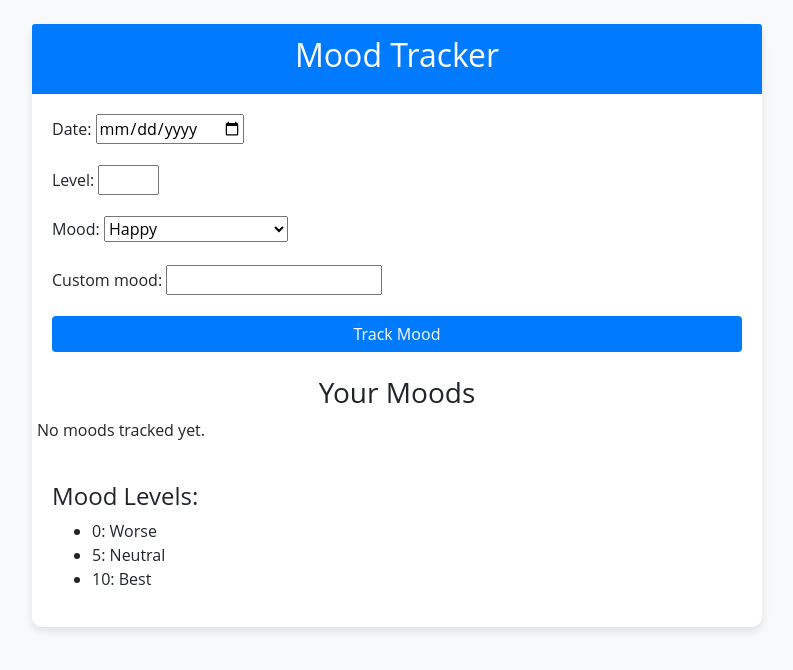
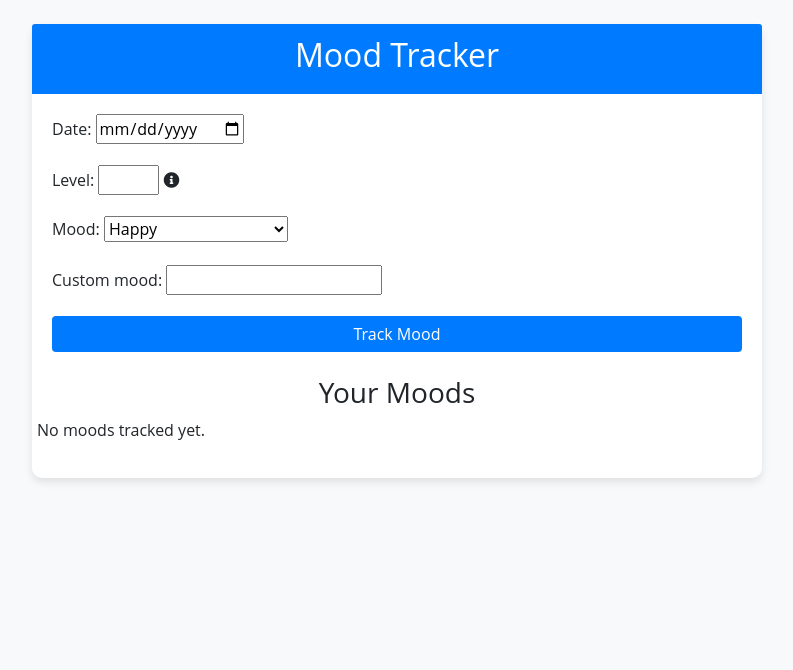
Before and after one commit to Harshit-code-tech/rakhi-2-, a Django app: page /mood_tracker/ in a window 1280 px wide. Shown: the part 86-756 px from the top of the page, without its empty margins (243-1036 px from the left). Run offline with Django 3.2, Linux system fonts and the light colour scheme; a user stored in the database is signed in; data comes from the database, SQL or seed files in the repository; parts of the project's set-up code (start-up, migrations or seed data) failed here and were passed over; some libraries are stand-ins or nearby versions.

Commit message:
Update mood_tracker.html

```diff
--- a/rakhi2/my_daily_companion/app/templates/mood_tracker.html
+++ b/rakhi2/my_daily_companion/app/templates/mood_tracker.html
@@ -1,4 +1,3 @@
-<!-- templates/mood_tracker.html -->
 {% extends 'base.html' %}
 {% load static %}
 
@@ -12,7 +11,23 @@
             <div class="card-body">
                 <form method="post">
                     {% csrf_token %}
-                    {{ form.as_p }}
+                    <div class="form-group">
+                        {{ form.date.label_tag }}
+                        {{ form.date }}
+                    </div>
+                    <div class="form-group">
+                        {{ form.level.label_tag }}
+                        {{ form.level }}
+                        <i class="fa fa-info-circle" data-toggle="tooltip" data-placement="right" title="0 : Worse, 5 : Neutral, 10 : Best"></i>
+                    </div>
+                    <div class="form-group">
+                        {{ form.mood.label_tag }}
+                        {{ form.mood }}
+                    </div>
+                    <div class="form-group">
+                        {{ form.custom_mood.label_tag }}
+                        {{ form.custom_mood }}
+                    </div>
                     <button type="submit" class="btn btn-primary btn-block mt-2">Track Mood</button>
                 </form>
                 <h3 class="mt-4 text-center box-heading">Your Moods</h3>
@@ -22,7 +37,7 @@
                             <div class="card">
                                 <div class="card-body">
                                     <p class="card-text">Mood Level: {{ mood.level }}</p>
-                                    <p class="card-text">Description: {{ mood.description }}</p>
+                                    <p class="card-text">Description: {{ mood.mood }}</p>
                                     <p class="card-text">Date: {{ mood.date }}</p>
                                     <form method="post" action="{% url 'delete_mood' mood.id %}">
                                         {% csrf_token %}
@@ -35,14 +50,6 @@
                         <p class="text-center">No moods tracked yet.</p>
                     {% endfor %}
                 </div>
-                <div class="mt-4">
-                    <h4>Mood Levels:</h4>
-                    <ul>
-                        <li>0: Worse</li>
-                        <li>5: Neutral</li>
-                        <li>10: Best</li>
-                    </ul>
-                </div>
             </div>
         </div>
     </div>
```
